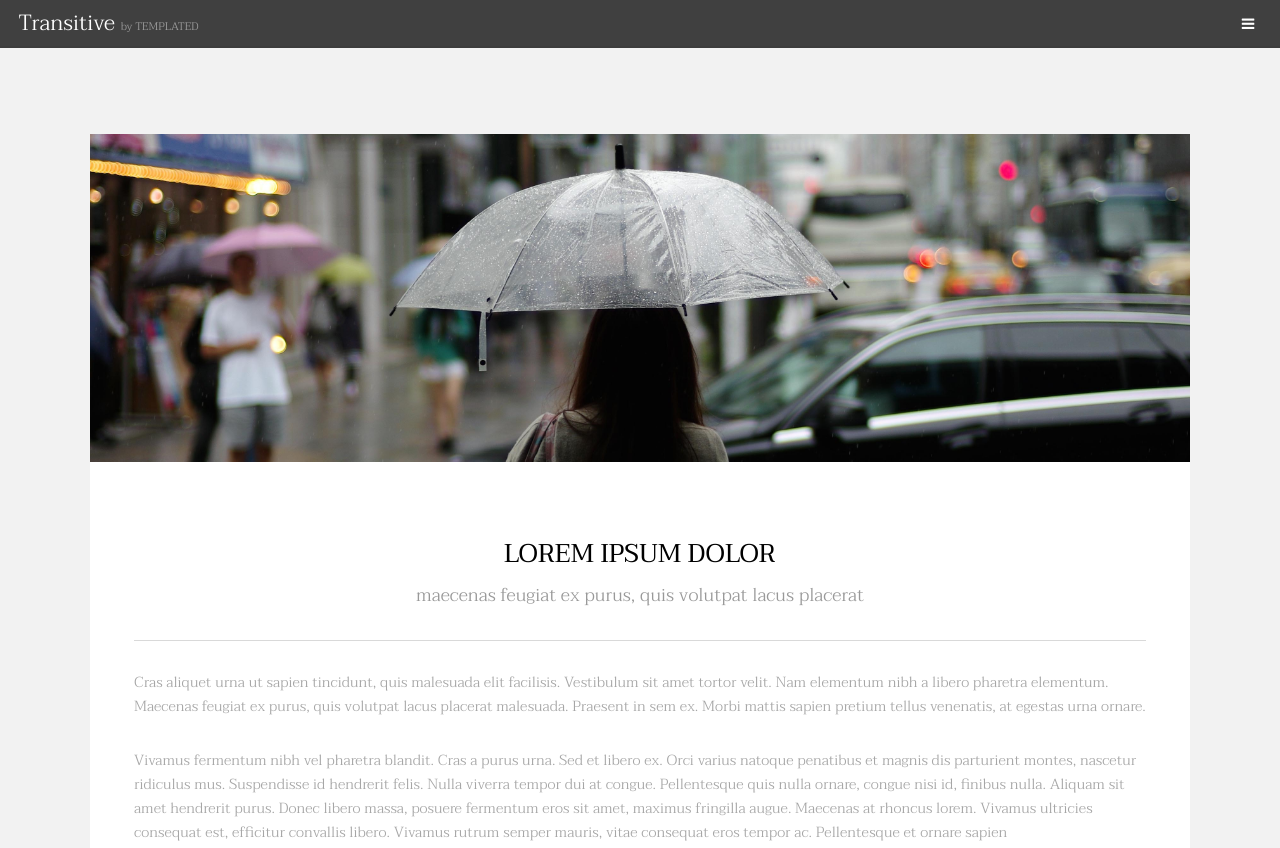
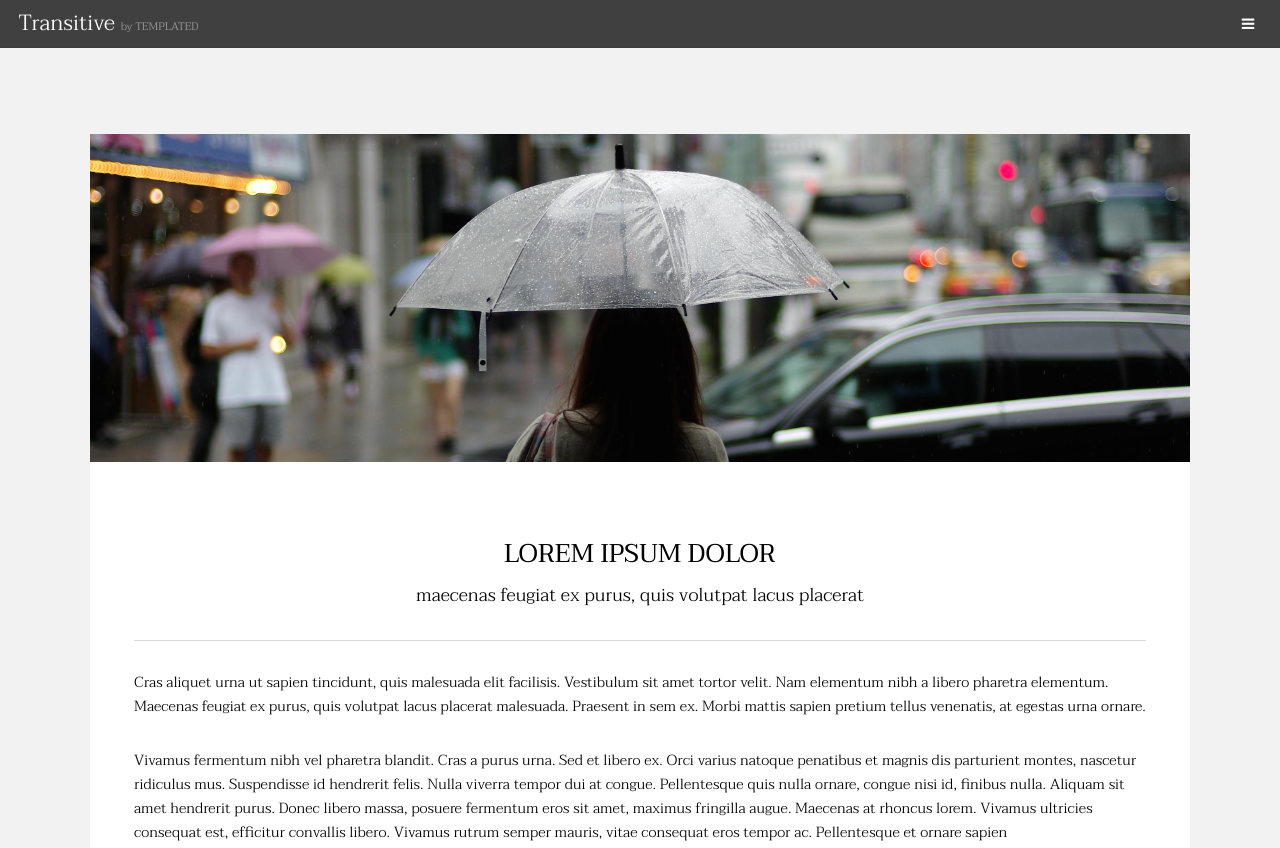
Before and after one commit to poltix-dotcom/poltix-dotcom.github.io, a plain HTML site: page generic.html in a window 1280 px wide. Shown: the top 848 px of the page. Drawn offline with Linux system fonts and the light colour scheme.

Commit message:
Font changes

```diff
--- a/assets/css/main.css
+++ b/assets/css/main.css
@@ -3034,7 +3034,7 @@ table.alt tbody tr td {
 
 .wrapper.style2 {
   background-color: #f2f2f2;
-  color: #a6a6a6;
+  color: #000;
 }
 
 .wrapper.style2 input,
@@ -3221,7 +3221,7 @@ table.alt tbody tr td {
 }
 
 .wrapper.style2 header p {
-  color: #999999;
+  color: #000;
 }
 
 .wrapper.style2 table tbody tr {
@@ -3915,7 +3915,7 @@ body.subpage {
 
 #banner p {
   color: rgba(255, 255, 255, 0.65);
-  font-size: 1.5rem;
+  font-size: 1.75rem;
   margin-bottom: 3rem;
 }
 
```
